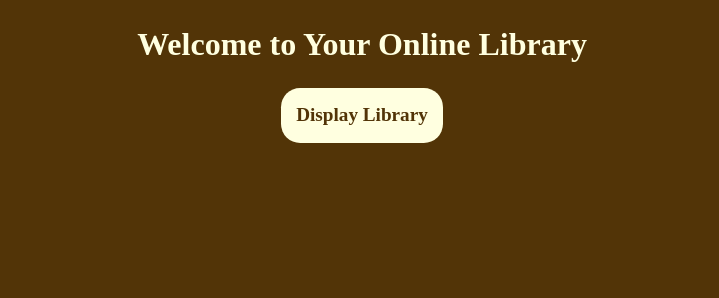
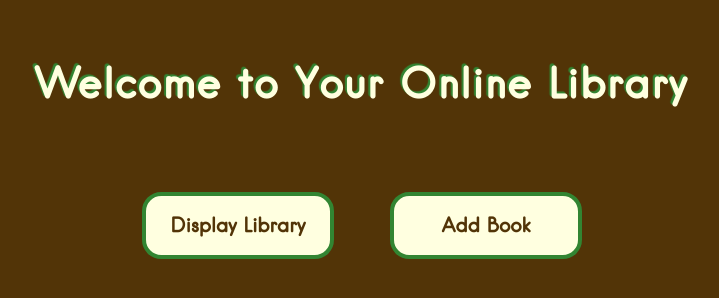
Before and after one commit to TranquilTortoise/library, a plain HTML site: page index.html in a window 1280 px wide. Shown: the whole page, without its empty margins (278-997 px from the left). Drawn offline with Linux system fonts and the light colour scheme.

Commit message:
add font; edit styles; create add book button

```diff
--- a/index.html
+++ b/index.html
@@ -10,7 +10,10 @@
 <body>
     <div class="header-container">
         <h1>Welcome to Your Online Library</h1>
-        <button class="display-lib-btn">Display Library</button>
+        <div class="btn-container">
+            <button class="display-lib-btn">Display Library</button>
+            <button class="new-book-btn">Add Book</button>
+        </div>
     </div>
 </body>
 </html>
--- a/styles.css
+++ b/styles.css
@@ -1,8 +1,18 @@
+@font-face {
+    font-family: "hanken";
+    src:
+        url("./fonts/hanken-book-webfont.woff2") format("woff2"),
+        url("./fonts/hanken-book-webfont.woff") format("woff");
+}
+
 :root {
+    font-family: "hanken";
+    letter-spacing: 0.1em;
     --dark-brn: rgb(82, 52, 7);
     --pale-yellow: #FFFFE0;
     --pale-green: rgb(177, 230, 133);
     --black: black;
+    --dark-green: rgb(50, 133, 50);
 }
 
 *, *::before, *::after {
@@ -25,7 +35,10 @@ input, button {
 }
 
 h1 {
+    margin-top: 1em;
     color: var(--pale-yellow);
+    font-size: 2.5em;
+    text-shadow: -2px -2px 1px var(--dark-green);
 }
 
 .header-container {
@@ -37,17 +50,27 @@ h1 {
     align-items: center;
 }
 
-.display-lib-btn {
+.btn-container {
+    display: flex;
+    justify-content: center;
+    gap: 3.5em;
+    margin-top: 4em;
+}
+
+.display-lib-btn,
+.new-book-btn {
+    width: 10em;
     font-weight: bold;
     font-size: 1.2em;
-    border: none;
-    padding: 0.8em;
+    padding: 0.9em;
     border-radius: 1em;
     background-color: var(--pale-yellow);
     color: var(--dark-brn);
+    border: 4px solid var(--dark-green);
 }
 
-.display-lib-btn:hover {
+.display-lib-btn:hover,
+.new-book-btn:hover {
     background-color: var(--pale-green);
     cursor: pointer;
     color: var(--black);
```
Also changed, not shown: fonts/hanken-book-webfont.woff (added), fonts/hanken-book-webfont.woff2 (added).
